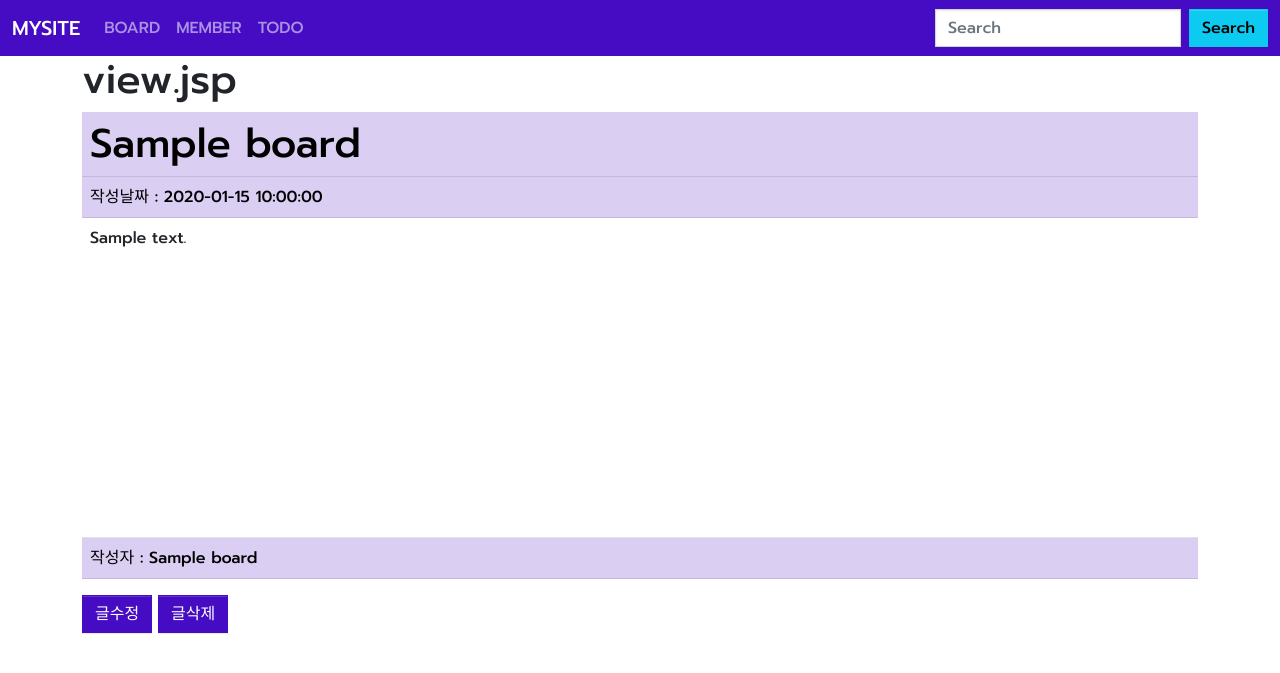
After one commit to dron512/jspsogo, a Java web app: page /view.jsp in a window 1280 px wide. The commit adds this page. Shown: the top 673 px of the page. Run offline with Tomcat 11, a stand-in JSP engine, Linux system fonts and the light colour scheme; tables that the repository leaves empty or names only in its code hold one stand-in row (values such as "Sample post").

Commit message:
20220607

```diff
--- a/jsp_work2-2/board/src/main/webapp/board.jsp
+++ b/jsp_work2-2/board/src/main/webapp/board.jsp
@@ -34,7 +34,9 @@
         <% for ( Board board :list ){%>
         <tr>
             <th scope="row"><%=board.getIdx()%></th>
-            <td><%=board.getTitle()%></td>
+            <td>
+                <a href="view.jsp?idx=<%=board.getIdx()%>"><%=board.getTitle()%></>
+            </td>
             <td><%=board.getName()%></td>
             <td><%=board.getWdate()%></td>
             <td><%=board.getCount()%></td>
--- /dev/null
+++ b/jsp_work2-2/board/src/main/webapp/view.jsp
@@ -0,0 +1,46 @@
+<%@ page contentType="text/html;charset=UTF-8" language="java" %>
+<%@ page import="com.mh.board.BoardManager" %>
+<%@ page import="com.mh.board.Board" %>
+<%@ page import="java.util.List" %>
+<%
+    String idx = request.getParameter("idx");
+    if(idx == null) idx = "1";
+
+    BoardManager bm = new BoardManager();
+    Board board = bm.doselectrow( Integer.parseInt(idx) );
+%>
+<!DOCTYPE html>
+<html>
+<head>
+    <title>Title</title>
+    <%@include file="head.jsp"%>
+</head>
+<body>
+<%@include file="nav.jsp"%>
+<div class="container">
+    <h1>view.jsp</h1>
+    <div class="row">
+        <div class="col">
+            <table class="table">
+                <tr class="table-primary">
+                    <th class="display-6"><%=board.getTitle()%></th>
+                </tr>
+                <tr class="table-primary">
+                    <td>작성날짜 : <%=board.getWdate()%></td>
+                </tr>
+                <tr>
+                    <td class="p-2" style="height:20rem;"><%=board.getContent()%></td>
+                </tr>
+                <tr class="table-primary">
+                    <td>작성자 : <%=board.getName()%></td>
+                </tr>
+            </table>
+        </div>
+    </div>
+    <div class="mb-3">
+        <a class="btn btn-primary" href="update.jsp">글수정</a>
+        <a class="btn btn-primary" href="deleteproc.jsp?idx=<%=board.getIdx()%>">글삭제</a>
+    </div>
+</div>
+</body>
+</html>
```
Also changed, not shown: jsp_work2-2/board/src/main/java/com/mh/board/BoardManager.java (+49 -0 lines), jsp_work2-2/board/src/main/webapp/deleteproc.jsp (added, +11 -0 lines).
